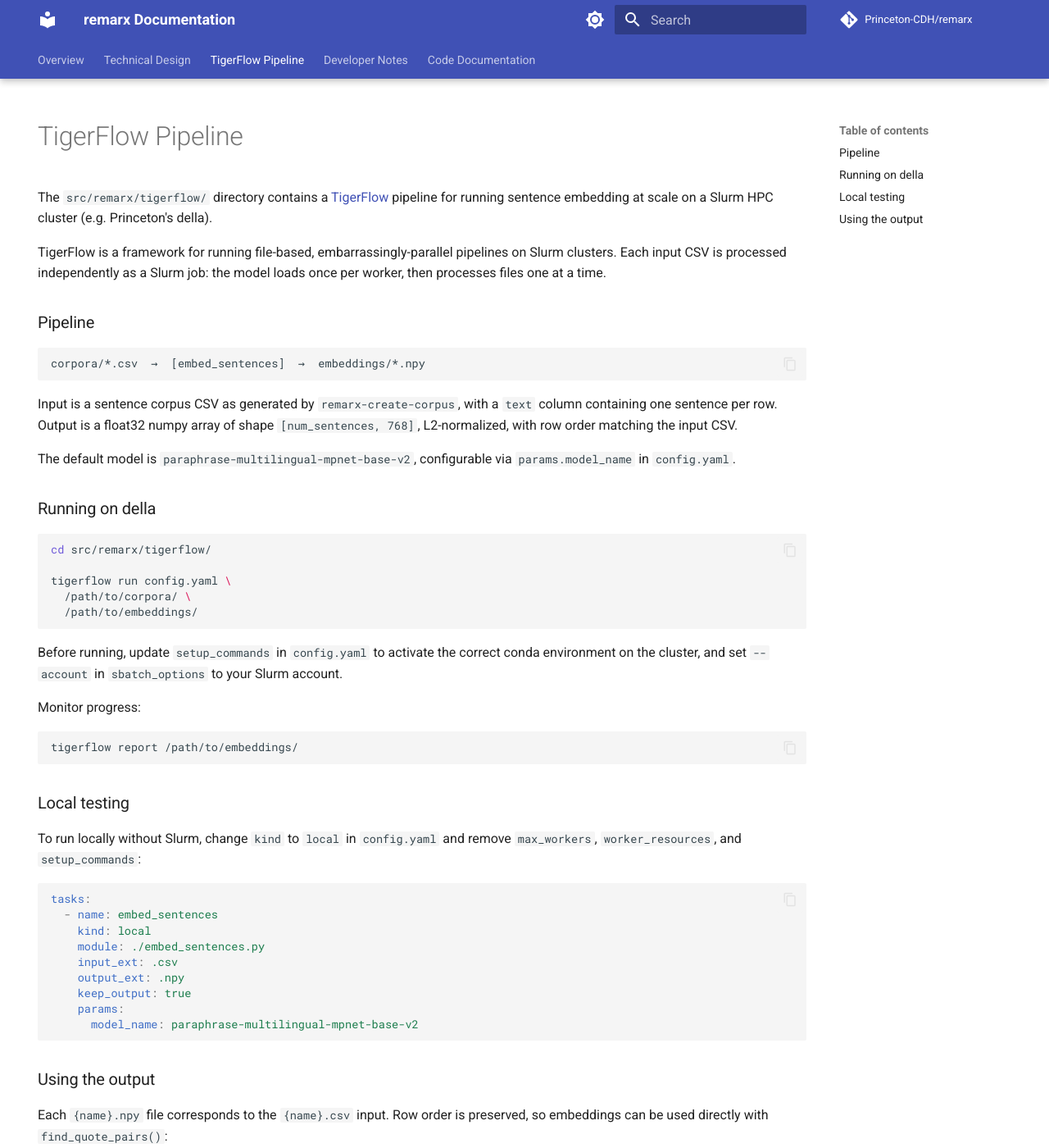
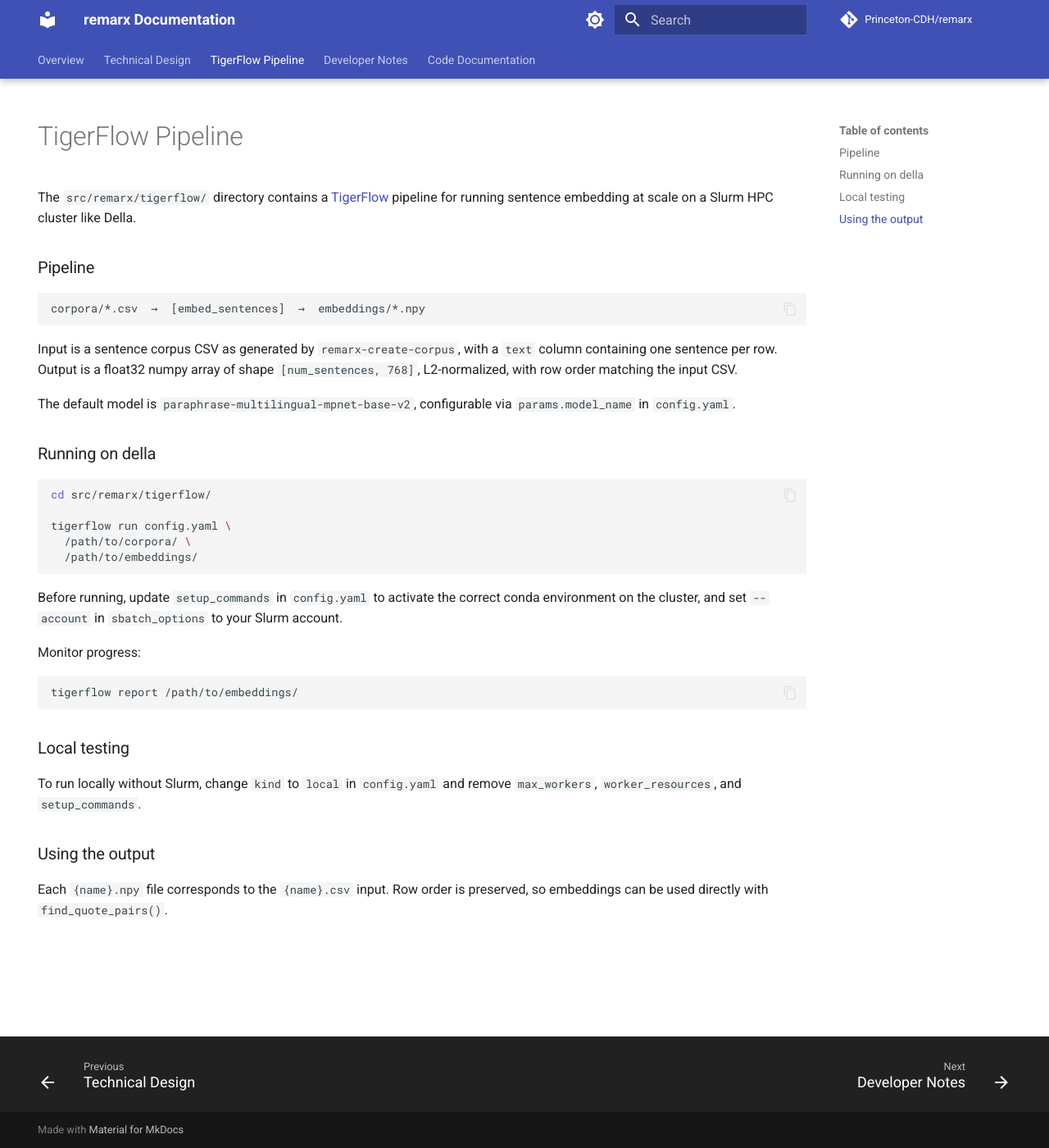
Before and after one commit to Princeton-CDH/remarx, an MkDocs documentation site: the page built from docs/tigerflow.md, in a window 1280 px wide and 1400 px high. Shown: the whole window at 82% size. Built offline with MkDocs 1.6.1 and Material for MkDocs 9.7.7, drawn with Linux system fonts in a browser that asks for light colours; comment, search, counter and statistics services are not loaded; the version menu is left out; some of the changed text lies outside the part shown.

Commit message:
Update tigerflow.md

````diff
--- a/docs/tigerflow.md
+++ b/docs/tigerflow.md
@@ -5,9 +5,8 @@
 
 # TigerFlow Pipeline
 
-The `src/remarx/tigerflow/` directory contains a [TigerFlow](https://github.com/Princeton-CDH/tigerflow) pipeline for running sentence embedding at scale on a Slurm HPC cluster (e.g. Princeton's della).
+The `src/remarx/tigerflow/` directory contains a [TigerFlow](https://github.com/princeton-ddss/tigerflow) pipeline for running sentence embedding at scale on a Slurm HPC cluster like Della.
 
-TigerFlow is a framework for running file-based, embarrassingly-parallel pipelines on Slurm clusters. Each input CSV is processed independently as a Slurm job: the model loads once per worker, then processes files one at a time.
 
 ### Pipeline
 
@@ -39,29 +38,9 @@
 
 ### Local testing
 
-To run locally without Slurm, change `kind` to `local` in `config.yaml` and remove `max_workers`, `worker_resources`, and `setup_commands`:
+To run locally without Slurm, change `kind` to `local` in `config.yaml` and remove `max_workers`, `worker_resources`, and `setup_commands`.
 
-```yaml
-tasks:
-  - name: embed_sentences
-    kind: local
-    module: ./embed_sentences.py
-    input_ext: .csv
-    output_ext: .npy
-    keep_output: true
-    params:
-      model_name: paraphrase-multilingual-mpnet-base-v2
-```
 
 ### Using the output
 
-Each `{name}.npy` file corresponds to the `{name}.csv` input. Row order is preserved, so embeddings can be used directly with `find_quote_pairs()`:
-
-```python
-import numpy as np
-import polars as pl
-
-df = pl.read_csv("corpora/my_doc.csv")
-embeddings = np.load("embeddings/my_doc.npy")
-# embeddings[i] is the vector for df["text"][i]
-```
+Each `{name}.npy` file corresponds to the `{name}.csv` input. Row order is preserved, so embeddings can be used directly with `find_quote_pairs()`.
````
